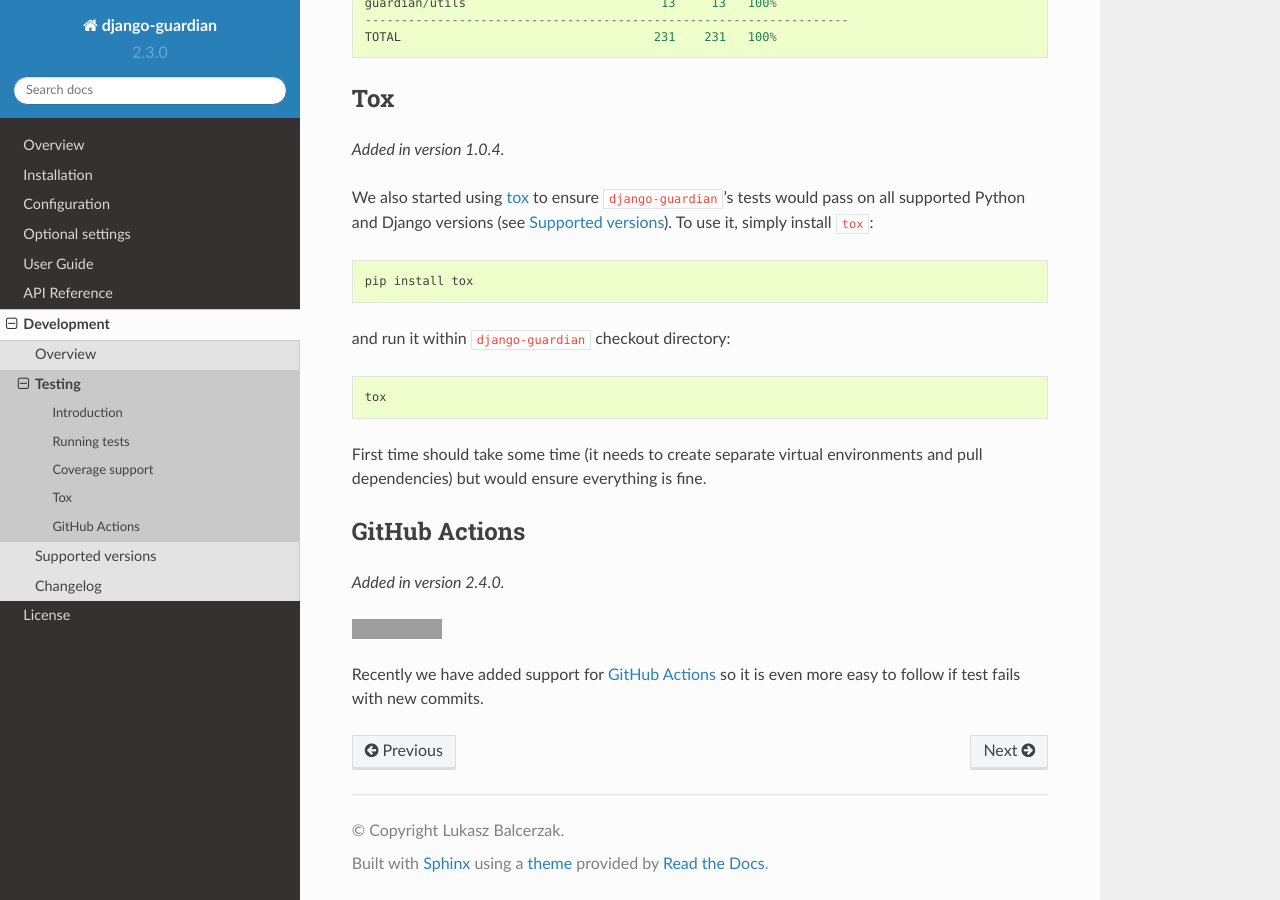
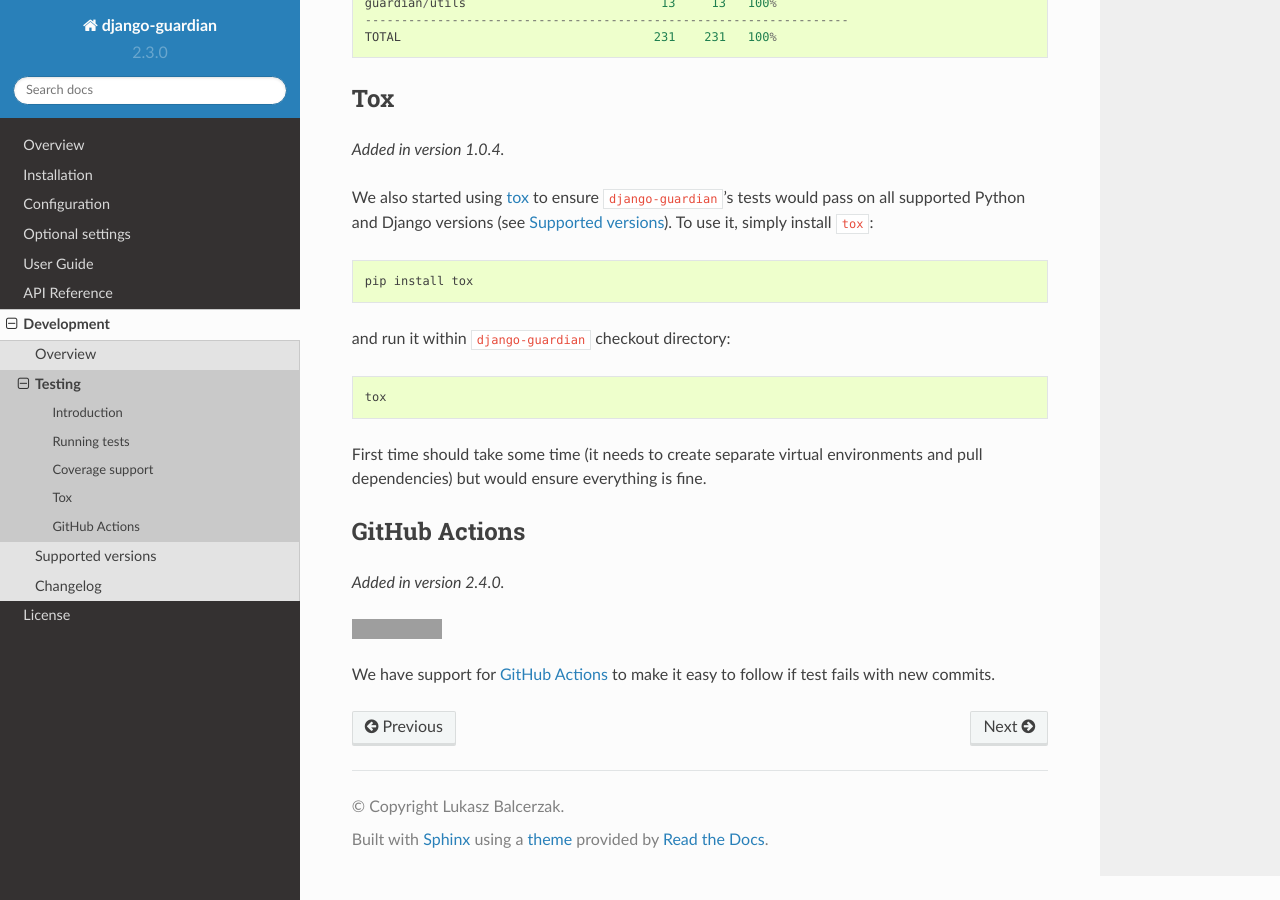
Before and after one commit to django-guardian/django-guardian, a Sphinx documentation site: the page built from docs/develop/testing.rst, in a window 1280 px wide and 900 px high, scrolled down 1650 px. Built offline with Sphinx 7.4.7 and the Read the Docs theme 2.0.0, drawn with Linux system fonts in a browser that asks for light colours; the version number is read from the project's files by our own code; grey boxes are pictures that could not be loaded.

Commit message:
[docs] Remove 'recently'
Co-authored-by: Adam Dobrawy <ad-m@users.noreply.github.com>

```diff
--- a/docs/develop/testing.rst
+++ b/docs/develop/testing.rst
@@ -108,7 +108,7 @@
 .. image:: https://github.com/django-guardian/django-guardian/workflows/Tests/badge.svg?branch=devel
   :target: https://github.com/django-guardian/django-guardian/actions/workflows/tests.yml
 
-Recently we have added support for `GitHub Actions`_ so it is even more easy to follow
+We have support for `GitHub Actions`_ to make it easy to follow
 if test fails with new commits.
 
 
```
